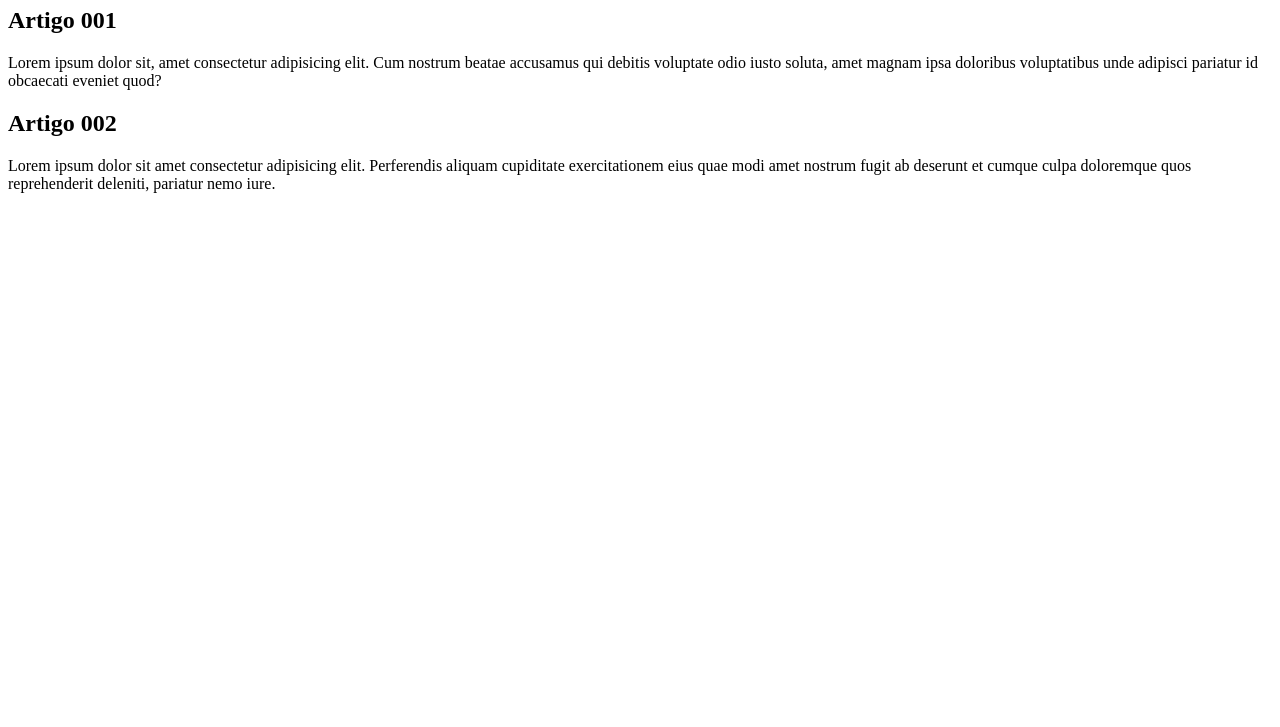
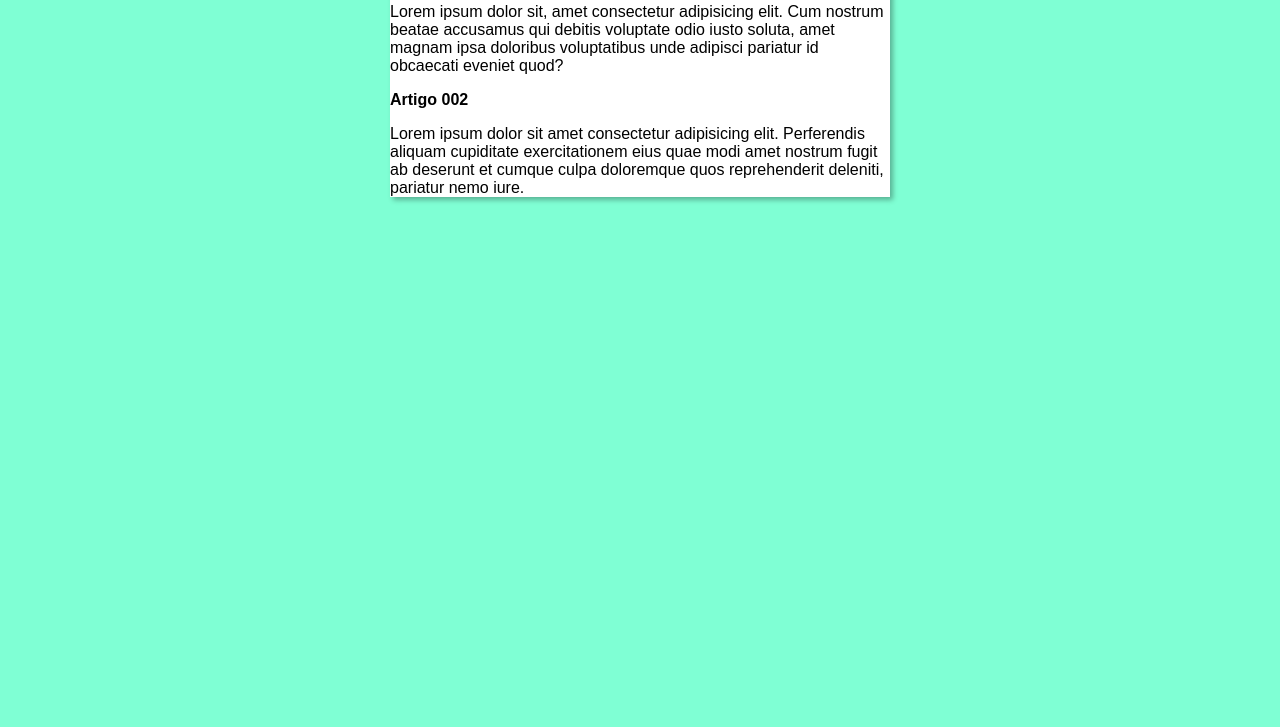
Before and after one commit to alvesgeraldo/projeto-site, a plain HTML site: page index.html in a window 1280 px wide. Shown: the part 73-800 px from the top of the page. Drawn offline with Linux system fonts and the light colour scheme.

Commit message:
iniciei o design

```diff
--- /dev/null
+++ b/css/style.css
@@ -0,0 +1,17 @@
+* {
+    font-family: Arial, Helvetica, sans-serif;
+    font-size: 16px;
+
+}
+
+body {
+    background-color: aquamarine;
+
+}
+
+main {
+    background-color: #fff;
+    width: 500px;
+    margin: auto;
+    box-shadow: 3px 3px 5px rgba(0, 0, 0, 0.301);
+}
--- a/index.html
+++ b/index.html
@@ -5,6 +5,7 @@
     <meta http-equiv="X-UA-Compatible" content="IE=edge">
     <meta name="viewport" content="width=device-width, initial-scale=1.0">
     <title>Título Site</title>
+    <link rel="stylesheet" href="css/style.css">
 </head>
 <body>
 
```
